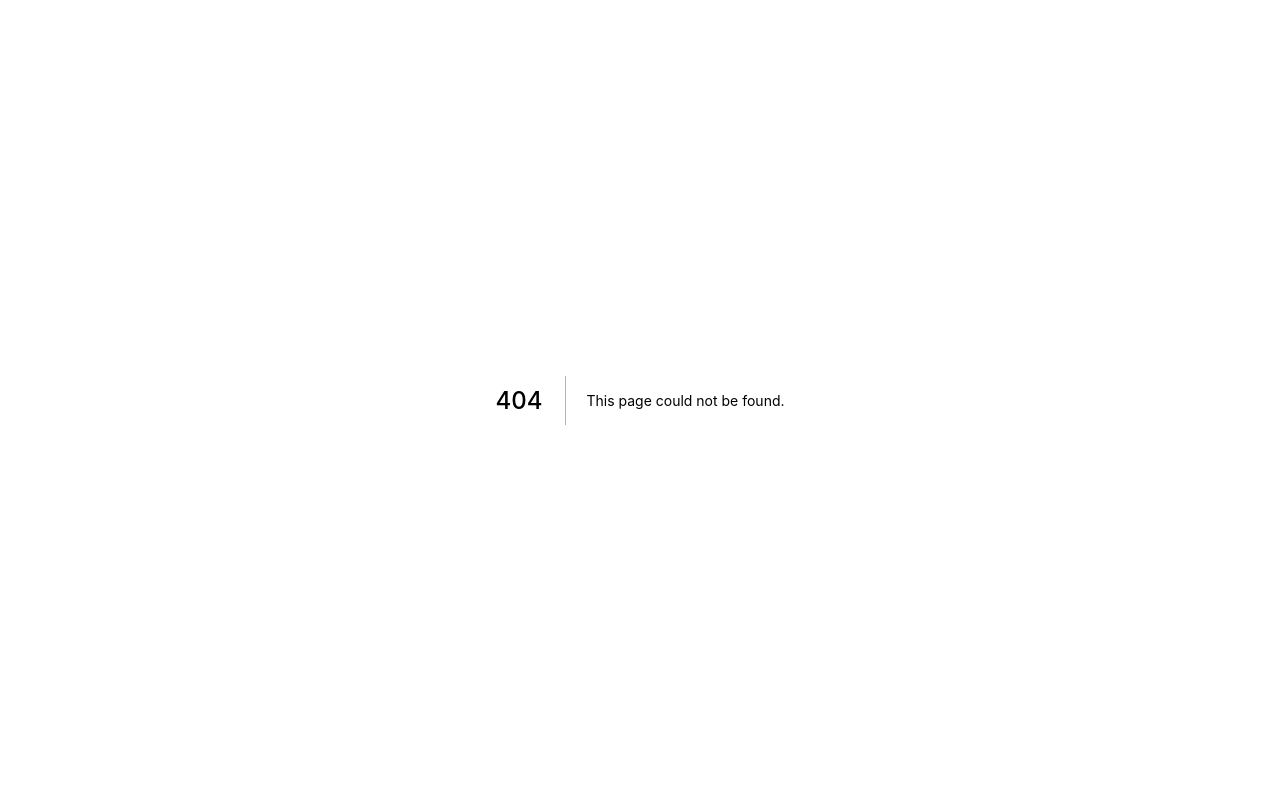
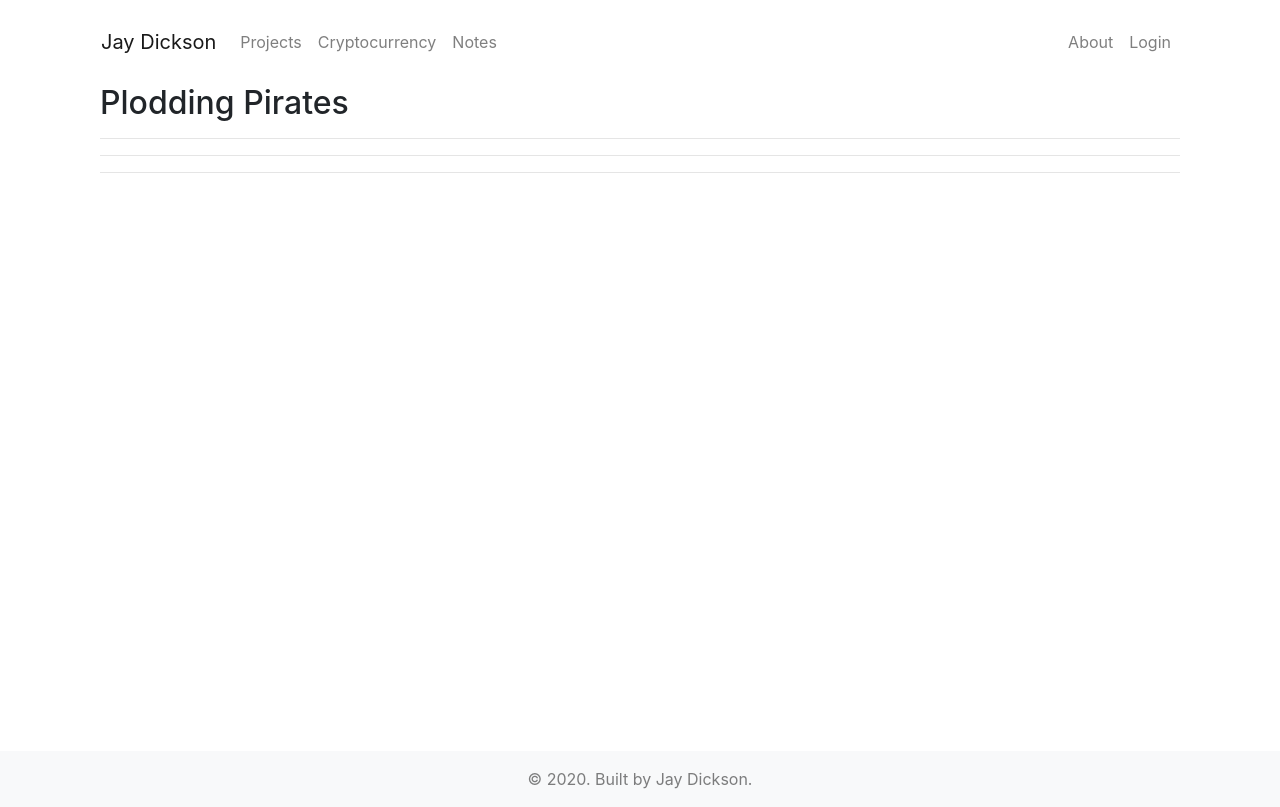
Before and after one commit to jaydickson02/Website, a Next.js app: page /cryptocurrency in a window 1280 px wide. Before the commit this address had no page. Built offline with nearby package versions, Linux system fonts and the light colour scheme.

Commit message:
Added Crypto page

```diff
--- /dev/null
+++ b/pages/cryptocurrency.js
@@ -0,0 +1,61 @@
+import Layout from '../shared/layout'
+import { Card, Button, Container, Row, Col } from 'react-bootstrap'
+
+const cryptocurrency = () => {
+
+return(
+
+    <Layout>
+
+
+
+    <Container>
+
+        <Row>
+            <Col>
+            <script defer src="https://www.livecoinwatch.com/static/lcw-widget.js"></script> <div class="livecoinwatch-widget-5" lcw-base="AUD" lcw-color-tx="#999999" lcw-marquee-1="coins" lcw-marquee-2="movers" lcw-marquee-items="10" ></div>
+
+            </Col>
+        </Row>
+
+        <Row>
+
+            <Col>
+
+
+
+            <h2> Plodding Pirates</h2>
+            <script src="https://unpkg.com/embeddable-nfts/dist/nft-card.min.js"></script>
+
+            <hr />
+
+                <nft-card
+                contractAddress="0xf407b994f05d2b2ca66534517a9c85a117db54a5"
+                tokenId="741">
+                </nft-card>
+
+            <hr />
+
+                <nft-card
+                contractAddress="0xf407b994f05d2b2ca66534517a9c85a117db54a5"
+                tokenId="747">
+                </nft-card>
+
+            <hr />
+
+
+
+
+            </Col>
+        </Row>
+    </Container>
+
+
+    </Layout>
+
+)
+
+}
+
+
+export default cryptocurrency
--- a/shared/navbar.js
+++ b/shared/navbar.js
@@ -15,8 +15,10 @@ let navbar = (props) => {
         <Navbar.Toggle aria-controls="basic-navbar-nav" />
         <Navbar.Collapse className="justify-content-end" id="basic-navbar-nav">
         <Nav className="mr-auto"  activeKey={props.activeLink}>
-            <Nav.Link href="/devices">Projects</Nav.Link>
-            <Nav.Link href="/users">Notes</Nav.Link>
+            <Nav.Link href="/projects">Projects</Nav.Link>
+            <Nav.Link href="/cryptocurrency">Cryptocurrency</Nav.Link>
+            <Nav.Link href="/notes">Notes</Nav.Link>
+
         </Nav>
           <Nav className="justify-content-end"  activeKey={props.activeLink}>
             <Nav.Link href="/settings">About</Nav.Link>
```
Also changed, not shown: pages/index.js (+9 -5 lines).
